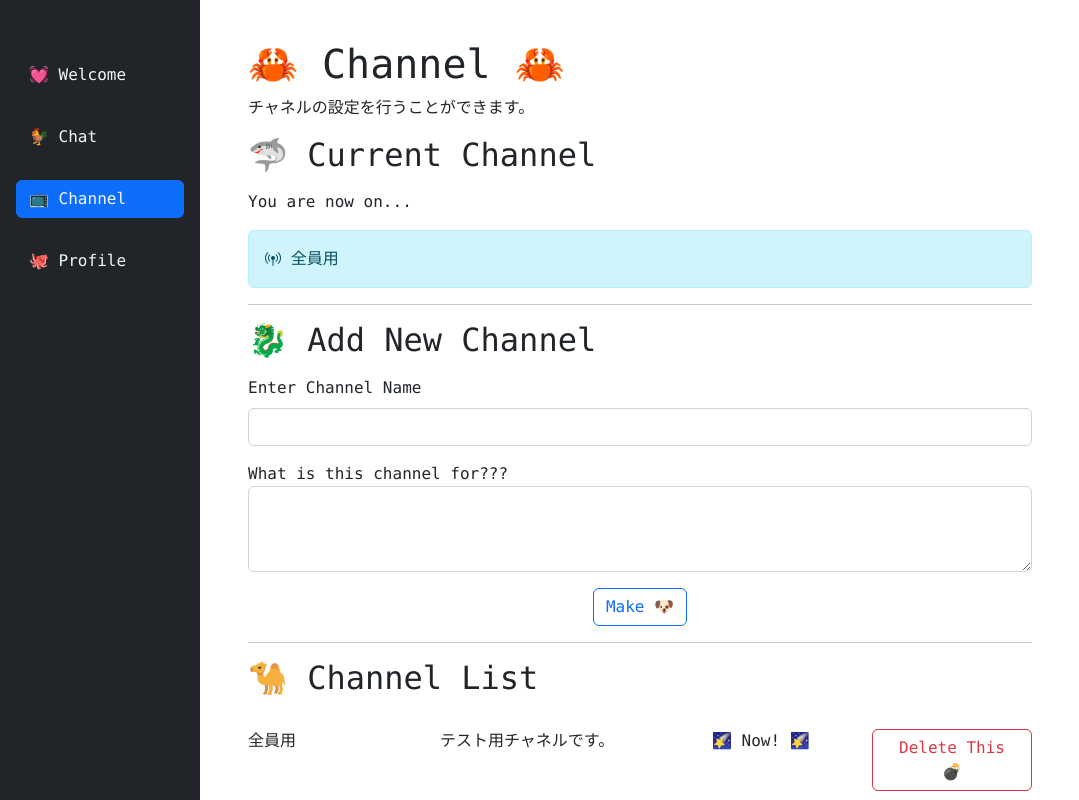
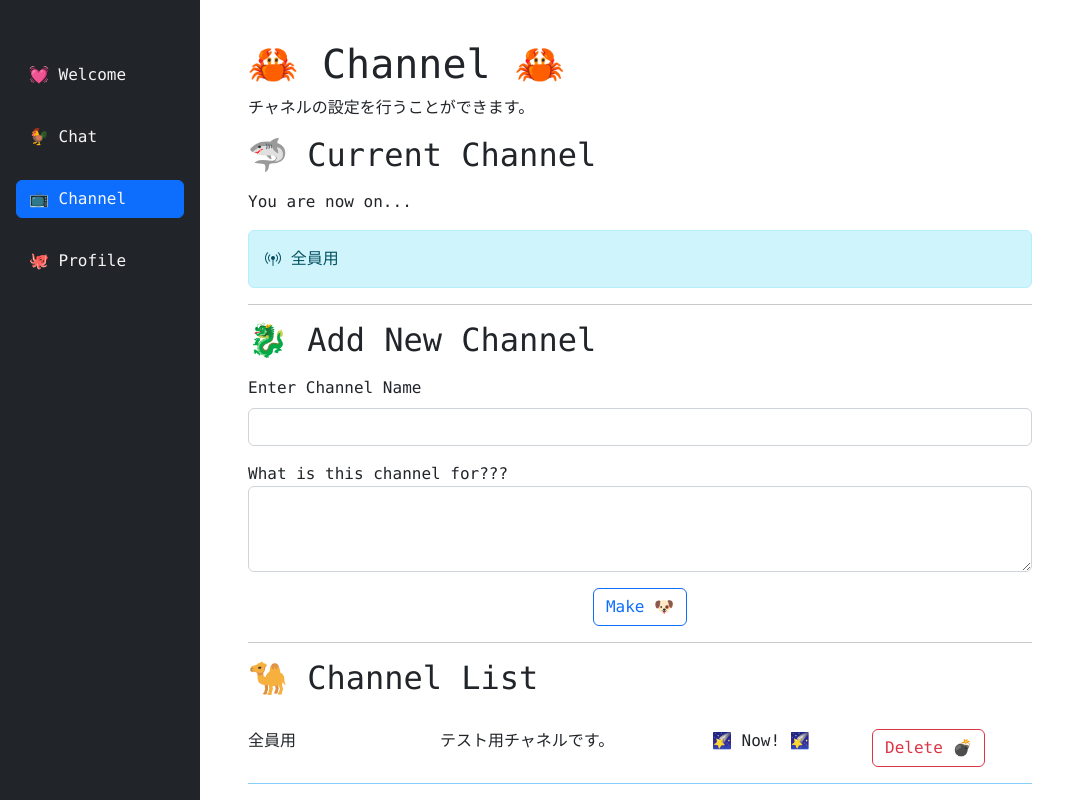
Before and after one commit to osawa-koki/simple-chat-chat, a Nuxt app: page /chat in a window 1280 px wide. Both pictures are taken after a click on the button "📺 Channel". Shown: the top 800 px of the page, without its empty margins (0-1079 px from the left). Built offline with nearby package versions, Linux system fonts and the light colour scheme.

Commit message:
小さな修正。

```diff
--- a/components/ChannelComponent.vue
+++ b/components/ChannelComponent.vue
@@ -31,8 +31,8 @@
           <div class="name">{{ _channel.name }}</div>
           <div class="description">{{ _channel.description }}</div>
           <div v-if="_channel.id === channel?.id" class="select">🌠 Now! 🌠</div>
-          <div v-else class="select"><button type="button" class="btn btn-outline-info" @click="$emit('UseChannel', _channel)">Use This 🐬</button></div>
-          <div class="delete"><button type="button" class="btn btn-outline-danger" @click="$emit('DeleteChannel', _channel)">Delete This 💣</button></div>
+          <div v-else class="select"><button type="button" class="btn btn-outline-info" @click="$emit('UseChannel', _channel)">Use 🐬</button></div>
+          <div class="delete"><button type="button" class="btn btn-outline-danger" @click="$emit('DeleteChannel', _channel)">Delete 💣</button></div>
         </template>
       </div>
     </div>
```
